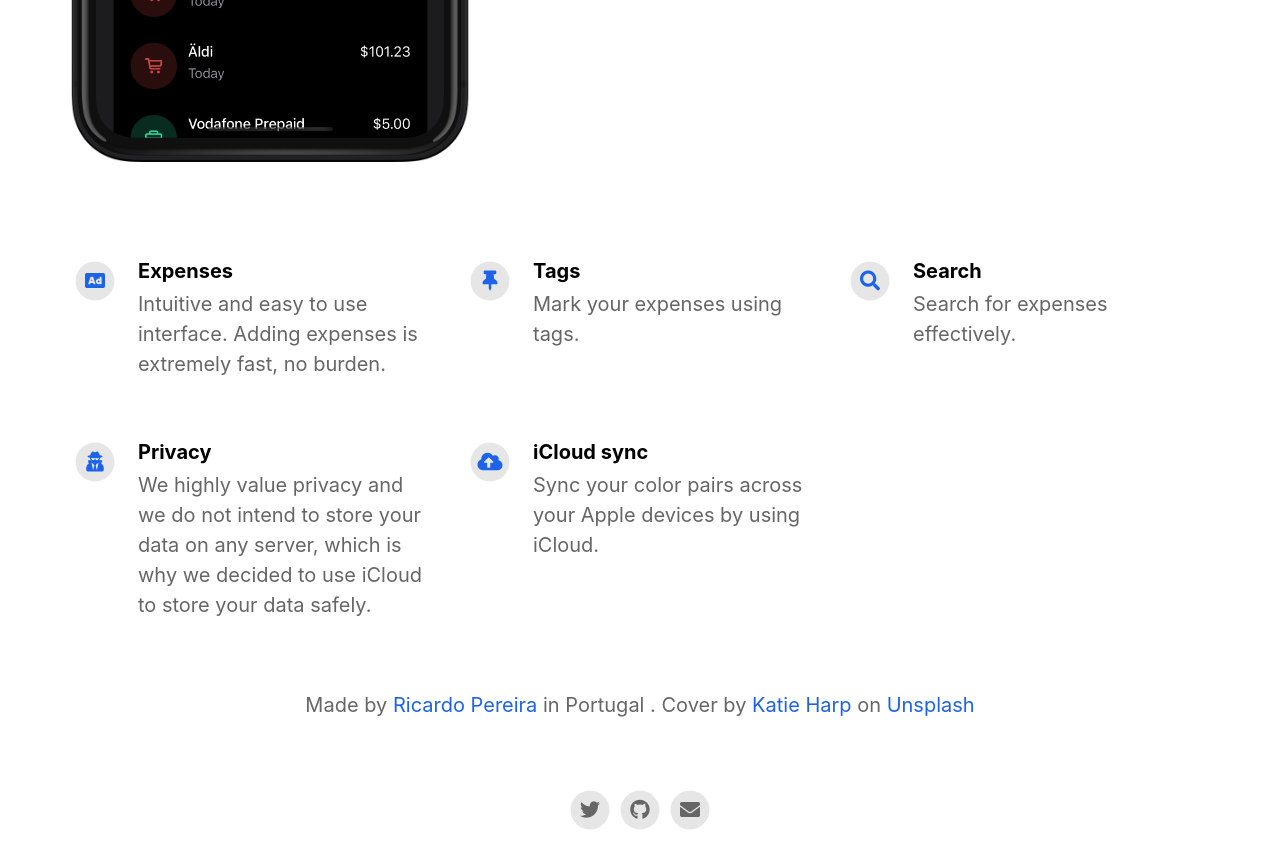
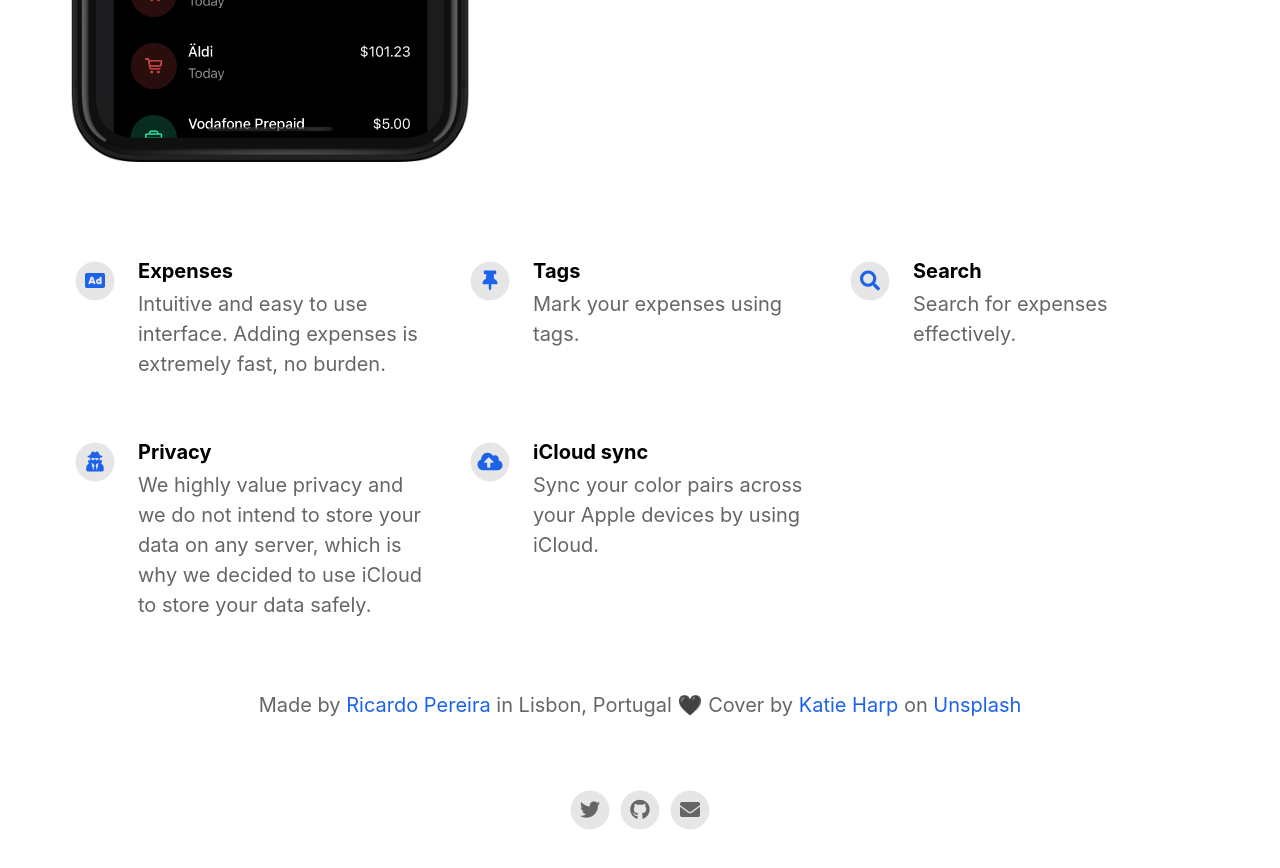
Before and after one commit to Razybits/money, a Jekyll site: the page built from index.html, in a window 1280 px wide and 900 px high, scrolled down 823 px. Shown: the top 868 px of the window. Built offline with Jekyll 4.4.1, drawn with Linux system fonts in a browser that asks for light colours; nearby versions of some CDN libraries.

Commit message:
Update info

```diff
--- a/_config.yml
+++ b/_config.yml
@@ -21,7 +21,7 @@ enable_smart_app_banner                   : true
 # Information About Yourself
 your_name                                 : Ricardo Pereira
 your_link                                 : https://ricardopereira.eu
-your_city                                 : Portugal
+your_city                                 : Lisbon, Portugal
 email_address                             : moneysupport@pm.me
 facebook_username                         :
 instagram_username                        :
--- a/_includes/footer.html
+++ b/_includes/footer.html
@@ -3,7 +3,7 @@
 		{% if site.your_name %}
 		<span>Made by {% if site.your_link %}<a href="{{ site.your_link }}">{% endif %}{{ site.your_name }}{% if site.your_link %}</a>{% endif %}{% if site.your_city %} in {{ site.your_city }}{% endif %}</span>
 		{% endif %}
-		<span>. Cover by <a href="https://unsplash.com/@kharp?utm_source=unsplash&amp;utm_medium=referral&amp;utm_content=creditCopyText">Katie Harp</a> on <a href="https://unsplash.com/s/photos/money?utm_source=unsplash&amp;utm_medium=referral&amp;utm_content=creditCopyText">Unsplash</a></span>
+		<span>🖤 Cover by <a href="https://unsplash.com/@kharp?utm_source=unsplash&amp;utm_medium=referral&amp;utm_content=creditCopyText">Katie Harp</a> on <a href="https://unsplash.com/s/photos/money?utm_source=unsplash&amp;utm_medium=referral&amp;utm_content=creditCopyText">Unsplash</a></span>
 	</p>
 	<div class="footerIcons">
 
```
